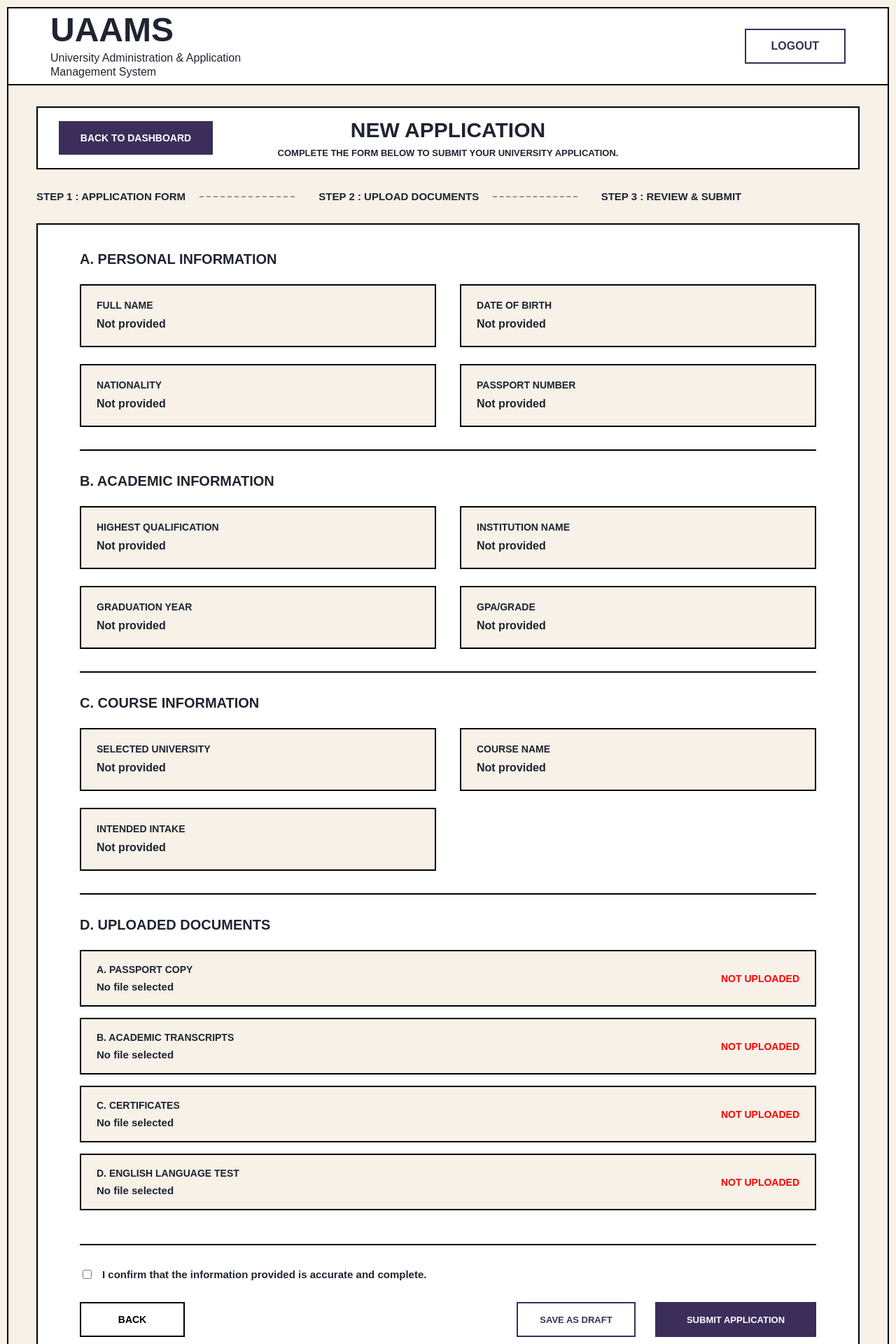
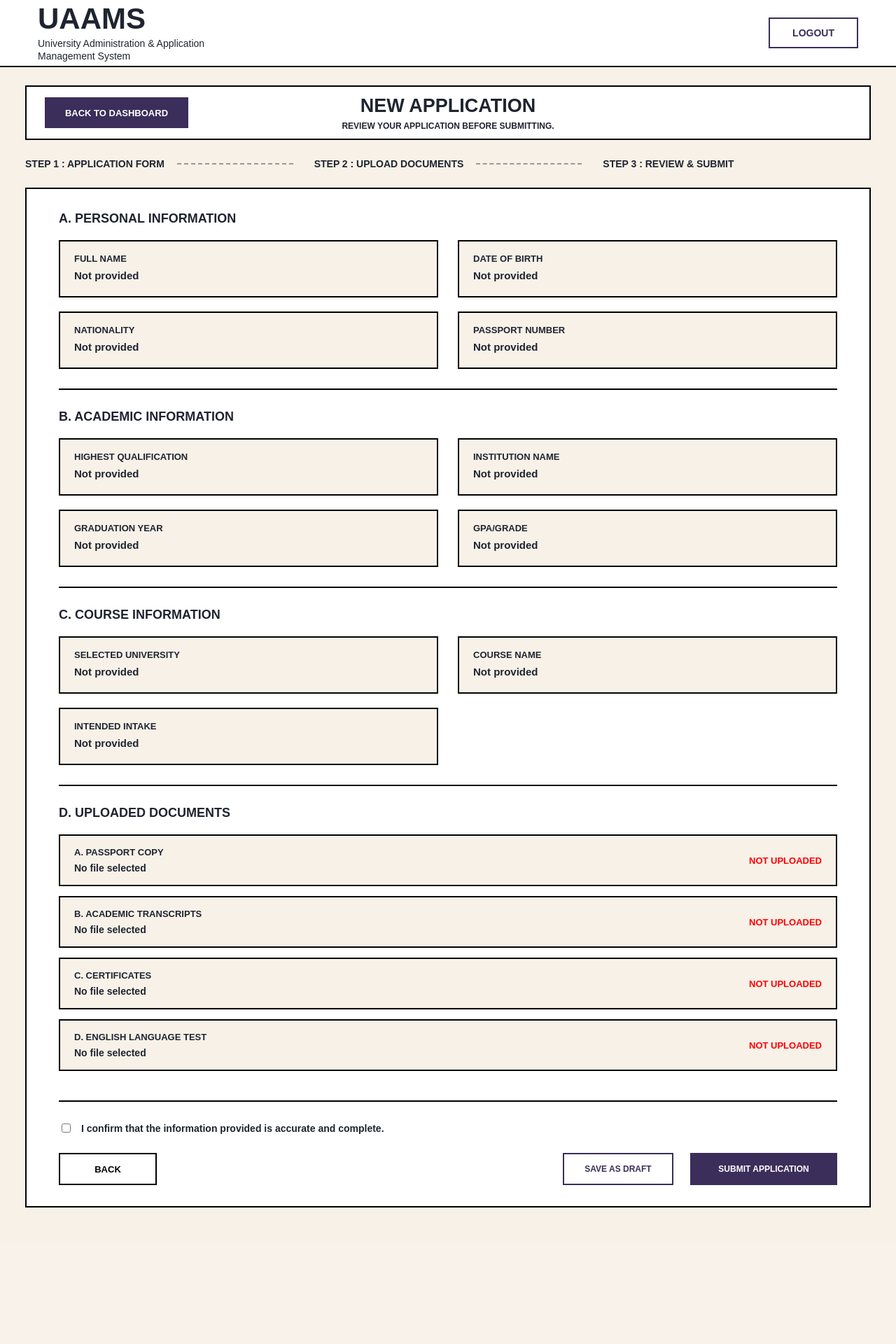
Before and after one commit to AdminSystem-Group5/university-application-system, a Next.js app: page /student/application/new/review in a window 1280 px wide. Shown: the top 1920 px of the page at 70% size. After the commit the page ends 1775 px from the top, so only its background shows below. Built offline with nearby package versions, Linux system fonts and the light colour scheme; no server answers; the database is empty; sample sign-in values are in the browser's storage.

Commit message:
Update header and layout spacing

```diff
--- a/src/app/student/application/new/review/page.jsx
+++ b/src/app/student/application/new/review/page.jsx
@@ -205,7 +205,7 @@ export default function ReviewApplicationPage() {
           <div style={titleTextWrapperStyle}>
             <h2 style={pageTitleStyle}>NEW APPLICATION</h2>
             <p style={pageSubtitleStyle}>
-              COMPLETE THE FORM BELOW TO SUBMIT YOUR UNIVERSITY APPLICATION.
+              REVIEW YOUR APPLICATION BEFORE SUBMITTING.
             </p>
           </div>
         </section>
@@ -399,75 +399,79 @@ const pageStyle = {
   minHeight: "100vh",
   width: "100%",
   background: "#F7F1E8",
-  padding: "10px",
+  padding: "0",
   fontFamily: "Arial, Helvetica, sans-serif",
   boxSizing: "border-box",
 };
 
 const frameStyle = {
-  minHeight: "calc(100vh - 20px)",
+  minHeight: "100vh",
   width: "100%",
-  border: "2px solid #000",
   background: "#F7F1E8",
-  padding: "0 40px 60px",
+  padding: "0 36px 50px",
   boxSizing: "border-box",
 };
 
 const headerStyle = {
-  minHeight: "110px",
+  minHeight: "96px",
+  width: "100vw",
+  position: "relative",
+  left: "50%",
+  transform: "translateX(-50%)",
   background: "#fff",
   display: "flex",
   alignItems: "center",
   justifyContent: "space-between",
-  padding: "0 60px",
-  margin: "0 -40px 30px",
+  padding: "0 54px",
+  margin: "0 0 26px",
   borderBottom: "2px solid #000",
+  boxSizing: "border-box",
 };
 
 const logoStyle = {
   margin: 0,
-  fontSize: "48px",
+  fontSize: "42px",
   fontWeight: "900",
-  lineHeight: "48px",
+  lineHeight: "42px",
 };
 
 const subtitleStyle = {
-  margin: "6px 0 0",
-  fontSize: "16px",
-  lineHeight: "20px",
+  margin: "5px 0 0",
+  fontSize: "14px",
+  lineHeight: "18px",
 };
 
 const logoutButtonStyle = {
   background: "#fff",
   border: "2px solid #3B2E5A",
   color: "#3B2E5A",
-  padding: "14px 36px",
-  fontSize: "16px",
-  fontWeight: "700",
+  padding: "12px 32px",
+  fontSize: "14px",
+  fontWeight: "800",
   cursor: "pointer",
 };
 
 const titleBarStyle = {
   width: "100%",
-  maxWidth: "1700px",
-  minHeight: "90px",
-  margin: "0 auto 30px",
+  maxWidth: "1600px",
+  minHeight: "78px",
+  margin: "0 auto 26px",
   border: "2px solid #000",
   display: "grid",
-  gridTemplateColumns: "300px 1fr 300px",
+  gridTemplateColumns: "280px 1fr 280px",
   alignItems: "center",
   background: "#fff",
   boxSizing: "border-box",
 };
 
 const backDashboardButtonStyle = {
-  marginLeft: "30px",
-  width: "220px",
-  height: "48px",
+  marginLeft: "26px",
+  width: "205px",
+  height: "44px",
   background: "#3B2E5A",
   color: "#fff",
   border: "none",
-  fontSize: "14px",
+  fontSize: "13px",
   fontWeight: "800",
   cursor: "pointer",
 };
@@ -478,37 +482,37 @@ const titleTextWrapperStyle = {
 
 const pageTitleStyle = {
   margin: 0,
-  fontSize: "30px",
+  fontSize: "27px",
   fontWeight: "900",
 };
 
 const pageSubtitleStyle = {
-  margin: "8px 0 0",
-  fontSize: "13px",
+  margin: "6px 0 0",
+  fontSize: "12px",
   fontWeight: "800",
 };
 
 const stepWrapperStyle = {
   width: "100%",
-  maxWidth: "1700px",
-  margin: "0 auto 30px",
+  maxWidth: "1600px",
+  margin: "0 auto 26px",
   display: "grid",
   gridTemplateColumns: "1fr 1fr 1fr",
-  gap: "34px",
-  fontSize: "15px",
+  gap: "30px",
+  fontSize: "14px",
   fontWeight: "800",
 };
 
 const stepItemStyle = {
   display: "flex",
   alignItems: "center",
-  gap: "20px",
+  gap: "18px",
 };
 
 const activeStepItemStyle = {
   display: "flex",
   alignItems: "center",
-  gap: "20px",
+  gap: "18px",
   fontWeight: "900",
 };
 
@@ -519,58 +523,58 @@ const stepLineStyle = {
 
 const reviewBoxStyle = {
   width: "100%",
-  maxWidth: "1700px",
+  maxWidth: "1600px",
   margin: "0 auto",
   border: "2px solid #000",
   background: "#fff",
-  padding: "38px 60px 34px",
+  padding: "32px 46px 30px",
   boxSizing: "border-box",
 };
 
 const reviewSectionStyle = {
   borderBottom: "2px solid #000",
-  paddingBottom: "32px",
-  marginBottom: "32px",
+  paddingBottom: "28px",
+  marginBottom: "28px",
 };
 
 const reviewSectionTitleStyle = {
-  margin: "0 0 24px",
-  fontSize: "20px",
+  margin: "0 0 20px",
+  fontSize: "18px",
   fontWeight: "900",
 };
 
 const reviewGridStyle = {
   display: "grid",
   gridTemplateColumns: "1fr 1fr",
-  gap: "24px 34px",
+  gap: "20px 28px",
 };
 
 const reviewCardStyle = {
   border: "2px solid #000",
   background: "#F7F1E8",
-  padding: "20px 22px",
-  minHeight: "90px",
+  padding: "17px 20px",
+  minHeight: "82px",
   boxSizing: "border-box",
 };
 
 const reviewLabelStyle = {
-  margin: "0 0 10px",
-  fontSize: "14px",
+  margin: "0 0 8px",
+  fontSize: "13px",
   fontWeight: "900",
 };
 
 const reviewValueStyle = {
   margin: 0,
-  fontSize: "16px",
+  fontSize: "15px",
   fontWeight: "700",
 };
 
 const documentRowStyle = {
   border: "2px solid #000",
   background: "#F7F1E8",
-  minHeight: "80px",
-  padding: "18px 22px",
-  marginBottom: "16px",
+  minHeight: "72px",
+  padding: "16px 20px",
+  marginBottom: "14px",
   display: "flex",
   alignItems: "center",
   justifyContent: "space-between",
@@ -579,31 +583,31 @@ const documentRowStyle = {
 
 const documentLabelStyle = {
   margin: 0,
-  fontSize: "14px",
+  fontSize: "13px",
   fontWeight: "900",
 };
 
 const documentNameStyle = {
-  margin: "8px 0 0",
-  fontSize: "15px",
+  margin: "7px 0 0",
+  fontSize: "14px",
   fontWeight: "800",
 };
 
 const documentSizeStyle = {
   margin: "4px 0 0",
-  fontSize: "13px",
+  fontSize: "12px",
   fontWeight: "700",
 };
 
 const uploadedStatusStyle = {
   color: "green",
-  fontSize: "14px",
+  fontSize: "13px",
   fontWeight: "900",
 };
 
 const notUploadedStatusStyle = {
   color: "red",
-  fontSize: "14px",
+  fontSize: "13px",
   fontWeight: "900",
 };
 
@@ -611,9 +615,9 @@ const confirmRowStyle = {
   display: "flex",
   alignItems: "center",
   gap: "12px",
-  fontSize: "15px",
+  fontSize: "14px",
   fontWeight: "700",
-  margin: "8px 0 30px",
+  margin: "6px 0 26px",
 };
 
 const buttonRowStyle = {
@@ -624,37 +628,37 @@ const buttonRowStyle = {
 
 const rightButtonGroupStyle = {
   display: "flex",
-  gap: "28px",
+  gap: "24px",
 };
 
 const secondaryButtonStyle = {
-  width: "150px",
-  height: "50px",
+  width: "140px",
+  height: "46px",
   background: "#fff",
   border: "2px solid #000",
-  fontSize: "14px",
+  fontSize: "13px",
   fontWeight: "800",
   cursor: "pointer",
 };
 
 const draftButtonStyle = {
-  width: "170px",
-  height: "50px",
+  width: "158px",
+  height: "46px",
   background: "#fff",
   border: "2px solid #3B2E5A",
   color: "#3B2E5A",
-  fontSize: "13px",
+  fontSize: "12px",
   fontWeight: "800",
   cursor: "pointer",
 };
 
 const primaryButtonStyle = {
-  width: "230px",
-  height: "50px",
+  width: "210px",
+  height: "46px",
   background: "#3B2E5A",
   border: "2px solid #3B2E5A",
   color: "#fff",
-  fontSize: "13px",
+  fontSize: "12px",
   fontWeight: "800",
   cursor: "pointer",
 };
--- a/src/app/student/page.jsx
+++ b/src/app/student/page.jsx
@@ -550,7 +550,7 @@ const pageStyle = {
   minHeight: "100vh",
   width: "100%",
   background: "#F7F1E8",
-  padding: "10px",
+  padding: "0",
   fontFamily: "Arial, Helvetica, sans-serif",
   boxSizing: "border-box",
 };
```
Also changed, not shown: src/app/student/application/[id]/page.jsx (+123 -168 lines).
